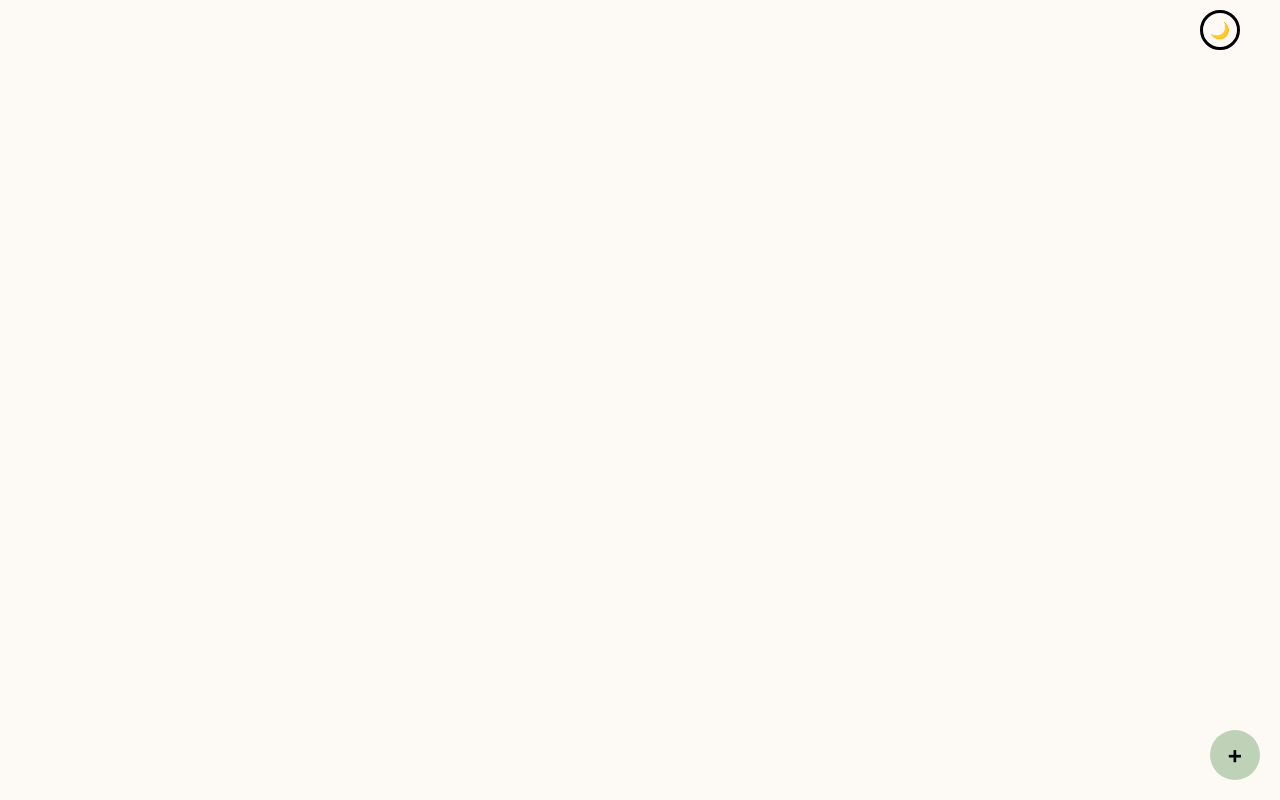
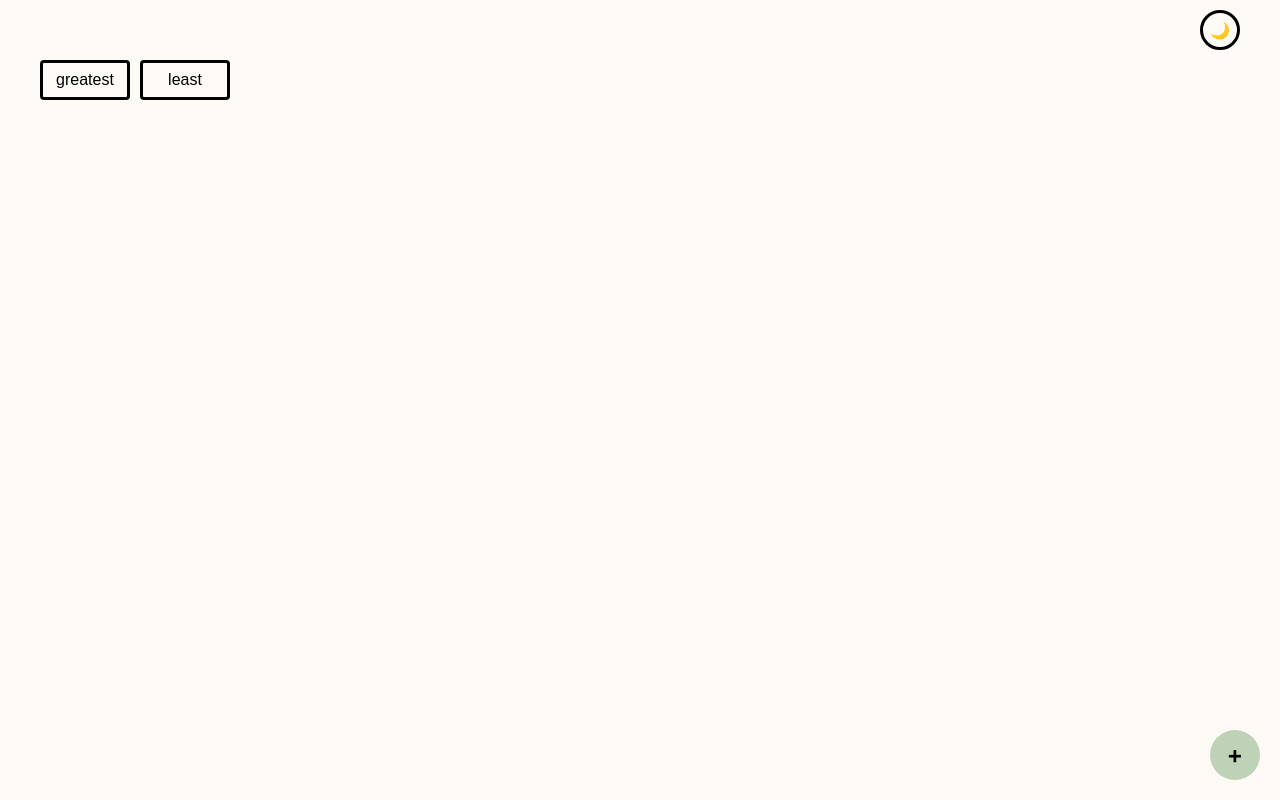
Before and after one commit to colorlessenergy/inventory-tracker, a Next.js app: page / in a window 1280 px wide. Built offline with nearby package versions, Linux system fonts and the light colour scheme.

Commit message:
add fliter items

```diff
--- a/pages/index.js
+++ b/pages/index.js
@@ -3,11 +3,21 @@ import Head from 'next/head'
 
 import Modal from '../shared/Components/Modal'
 import ThemeSelector from '../shared/Components/ThemeSelector/ThemeSelector'
+import FilterItem from '../shared/Components/FilterItem/FilterItem';
 import AddButton from '../shared/Components/AddButton/AddButton';
 import AddItemBlock from '../shared/Components/AddItemBlock/AddItemBlock';
 import EditItemBlock from '../shared/Components/EditItemBlock/EditItemBlock';
 
 import { getItemBlocks, setItemBlock } from '../shared/ItemBlocks/ItemBlocks';
+
+const filterItems = [
+    {
+        type: 'greatest'
+    },
+    {
+        type: 'least'
+    }
+];
 
 export default function Home() {
     useEffect(() => {
@@ -81,6 +91,14 @@ export default function Home() {
             <div className="container">
                 <ThemeSelector />
 
+                { filterItems.map(filterItem => {
+                    return (
+                        <FilterItem
+                            text={ filterItem.type }
+                            handleClick={ () => handleSortClick(filterItem.type) } />
+                    );
+                }) }
+
                 <div className="flex flex-wrap justify-content-between">
                     { itemBlocks.map((itemBlock, index) => {
                         return (
```
